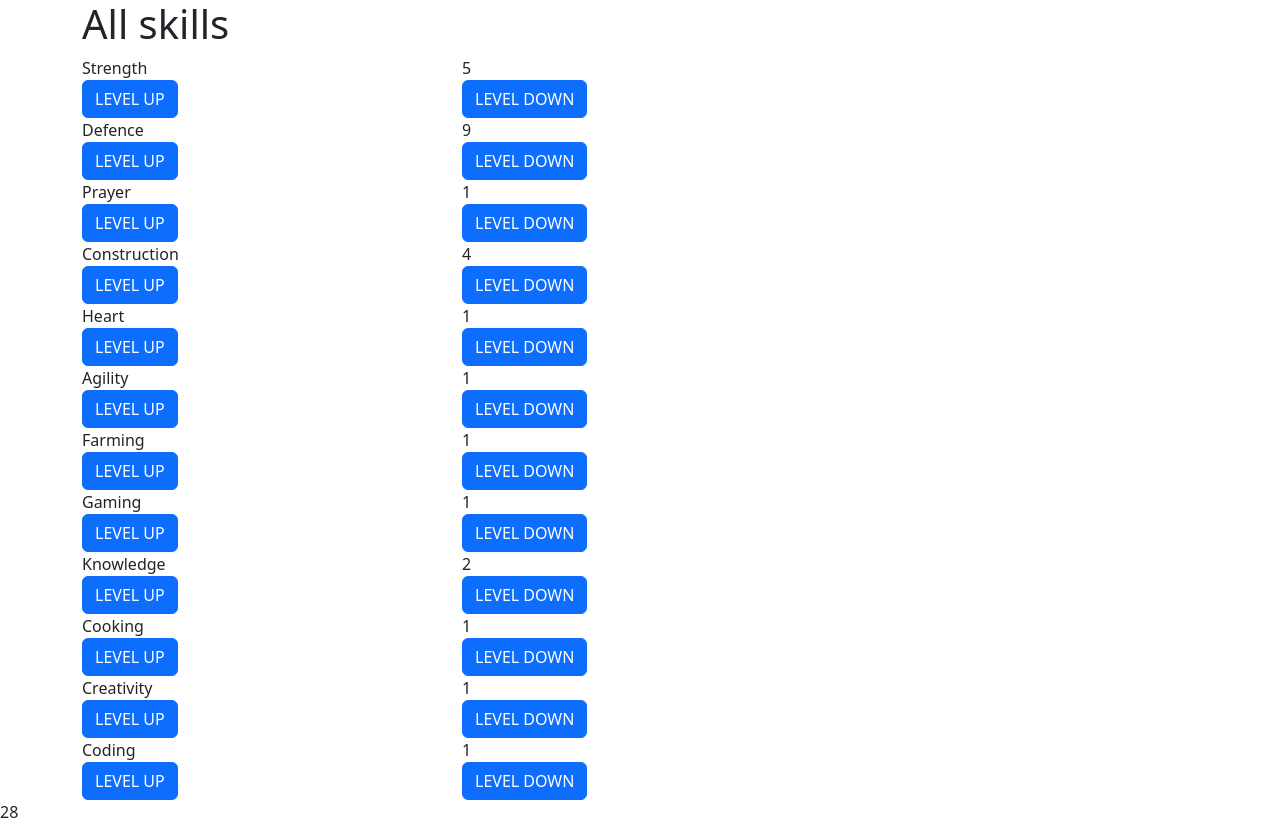
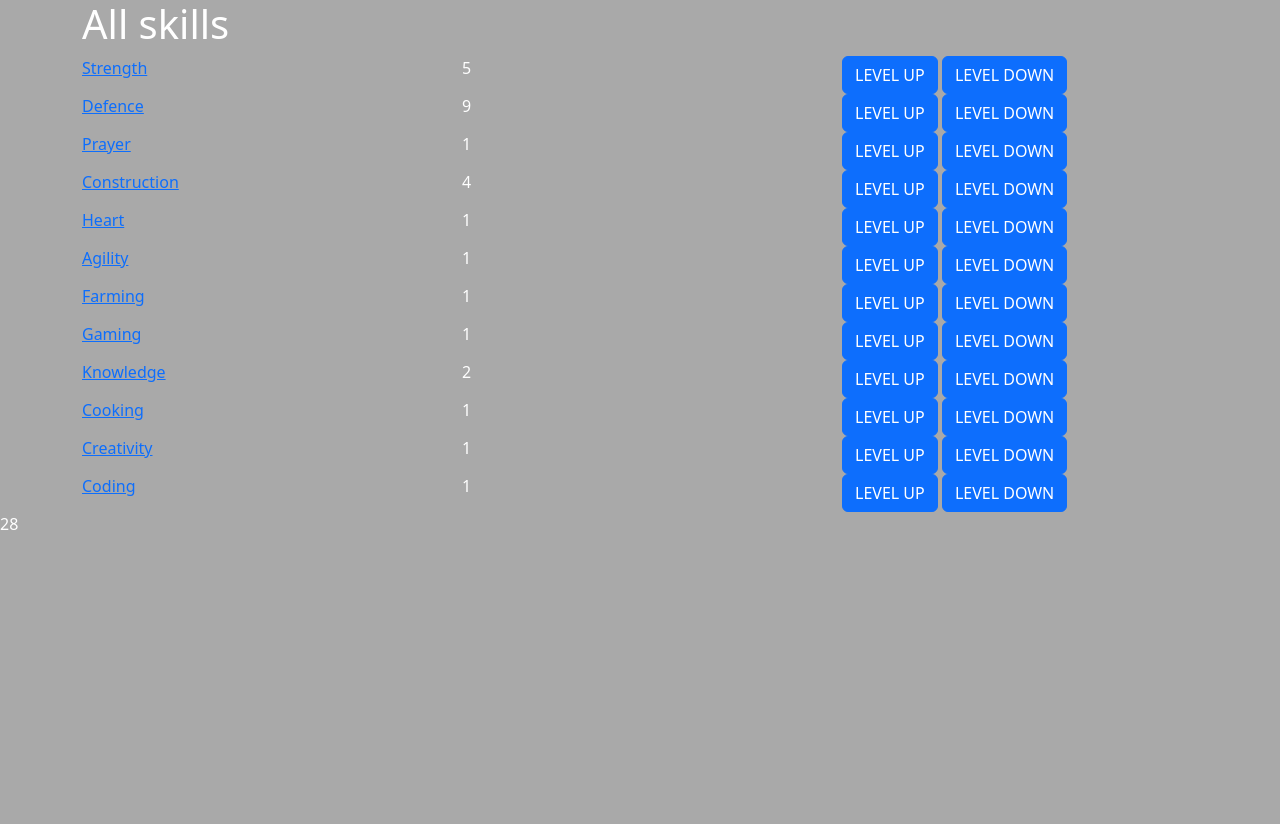
Before and after one commit to GitHubYacine/lvlme, a Flask app: page / in a window 1280 px wide. After the commit the page ends 530 px from the top, so only its background shows below. Run offline with Flask 3, Linux system fonts and the light colour scheme; some libraries are stand-ins or nearby versions.

Commit message:
till aspect

```diff
--- a/app.py
+++ b/app.py
@@ -9,8 +9,6 @@ db = SQLAlchemy(app)
 @app.route('/')
 def first_page():
     skills = Skill.query.all()
-    ##for varjeskill in skills:
-        ##challenge = db.query(challenge) Här slutade vi igår, vi ska försöka hämta varje skill med tillhörande challenge matchande igenom deras keys, så strength skill har key 1 och när challenge linkas ihop genom foregin key till 1 så tillhör challengen den skillen :)
     return render_template("front.html", skills=skills, totalLevel = sum(skill.level for skill in skills))
 
 @app.route('/skills', methods=['GET'])
@@ -43,13 +41,14 @@ class Skill(db.Model):
     name = db.Column(db.String(50), nullable=False)
     level = db.Column(db.Integer, nullable=False)
     description = db.Column(db.String(500), nullable=True)
+    challenges = db.relationship('Challenge', backref='skill', lazy=True)
 
 class Challenge(db.Model):
     id = db.Column(db.Integer, primary_key=True)
     name = db.Column(db.String(50), nullable=False)
     description = db.Column(db.String(1000), nullable=False)
     experience = db.Column(db.Float(100), nullable=False)
-    skill_id = db.Column(db.Integer, db.ForeignKey("skill.id"))
+    skill_id = db.Column(db.Integer, db.ForeignKey("skill.id"), nullable=False)
 
 if __name__ == '__main__':
     with app.app_context(): db.create_all()
--- a/templates/front.html
+++ b/templates/front.html
@@ -2,9 +2,17 @@
 <html lang="en">
 <head>
     <meta charset="UTF-8">
-    <link rel="stylesheet" href="https://cdn.jsdelivr.net/npm/bootstrap@5.2.3/dist/css/bootstrap.min.css" integrity="sha384-rbsA2VBKQhggwzxH7pPCaAqO46MgnOM80zW1RWuH61DGLwZJEdK2Kadq2F9CUG65" crossorigin="anonymous">    <script src="https://cdn.jsdelivr.net/npm/bootstrap@5.2.3/dist/js/bootstrap.min.js" integrity="sha384-cuYeSxntonz0PPNlHhBs68uyIAVpIIOZZ5JqeqvYYIcEL727kskC66kF92t6Xl2V" crossorigin="anonymous"></script>
+    <link rel="stylesheet" href="https://cdn.jsdelivr.net/npm/bootstrap@5.2.3/dist/css/bootstrap.min.css" integrity="sha384-rbsA2VBKQhggwzxH7pPCaAqO46MgnOM80zW1RWuH61DGLwZJEdK2Kadq2F9CUG65" crossorigin="anonymous">
+    <script src="https://cdn.jsdelivr.net/npm/@popperjs/core@2.10.2/dist/umd/popper.min.js" integrity="sha384-7+zCNj/IqJ95wo16oMtfsKbZ9ccEh31eOz1HGyDuCQ6wgny5F5e5M5u5zBTQ5l5a" crossorigin="anonymous"></script>
+    <script src="https://cdn.jsdelivr.net/npm/bootstrap@5.2.3/dist/js/bootstrap.min.js" integrity="sha384-cuYeSxntonz0PPNlHhBs68uyIAVpIIOZZ5JqeqvYYIcEL727kskC66kF92t6Xl2V" crossorigin="anonymous"></script>
     <meta name="viewport" content="width=device-width, initial-scale=1.0">
-    <link rel= "stylesheet" type= "text/css" href= "{{ url_for('static',filename='styles/main.css') }}">
+    <link rel="stylesheet" type="text/css" href="{{ url_for('static',filename='styles/main.css') }}">
+    <style>
+        body {
+            background-color: darkgrey;
+            color: white;
+        }
+    </style>
     <title>Welcome!</title>
 </head>
 <body>
@@ -14,23 +22,37 @@
             {% for skill in skills %}
             <div class="row mb-12">
                 <div class="col-md-4">
-                    <p class="mb-0 skilltip">{{skill.name}}</p>
-                    <span class="tooltiptext">{{skill.description}}</span>
+                    <a href="#challenges-{{ skill.id }}" class="skill-name" data-bs-toggle="collapse" data-bs-placement="top" title="{{ skill.description }}">{{ skill.name }}</a>
                 </div>
-                <div class="col-md-4">{{skill.level}}</div>
-                <div class="col-md-4"></div>
-                <form class="col-md-4" method="post" action="{{ url_for('update_skill_up') }}">
-                    <input type="hidden" name="skill" value={{skill.name}} />
-                    <button type="submit" class="btn btn-primary">LEVEL UP</button>
-                </form>
-                <form class="col-md-4" method="post" action="{{ url_for('update_skill_down') }}">
-                    <input type="hidden" name="skill" value={{skill.name}} />
-                    <button type="submit" class="btn btn-primary">LEVEL DOWN</button>
-                </form>
+                <div class="col-md-4">{{ skill.level }}</div>
+                <div class="col-md-4">
+                    <form method="post" action="{{ url_for('update_skill_up') }}" style="display: inline;">
+                        <input type="hidden" name="skill" value={{ skill.name }} />
+                        <button type="submit" class="btn btn-primary">LEVEL UP</button>
+                    </form>
+                    <form method="post" action="{{ url_for('update_skill_down') }}" style="display: inline;">
+                        <input type="hidden" name="skill" value={{ skill.name }} />
+                        <button type="submit" class="btn btn-primary">LEVEL DOWN</button>
+                    </form>
+                </div>
+                <div class="collapse" id="challenges-{{ skill.id }}">
+                    <div class="challenges">
+                        {% for challenge in skill.challenges %}
+                            <p>{{ challenge.name }}: {{ challenge.description }}</p>
+                        {% endfor %}
+                    </div>
+                </div>
             </div>
             {% endfor %}
         {% endif %}
     </div>
-    {{totalLevel}}
+    {{ totalLevel }}
+    <script>
+        // Initialize Bootstrap tooltips
+        var tooltipTriggerList = [].slice.call(document.querySelectorAll('.skill-name'))
+        var tooltipList = tooltipTriggerList.map(function (tooltipTriggerEl) {
+            return new bootstrap.Tooltip(tooltipTriggerEl)
+        })
+    </script>
 </body>
 </html>
```
Also changed, not shown: instance/skills.db.
